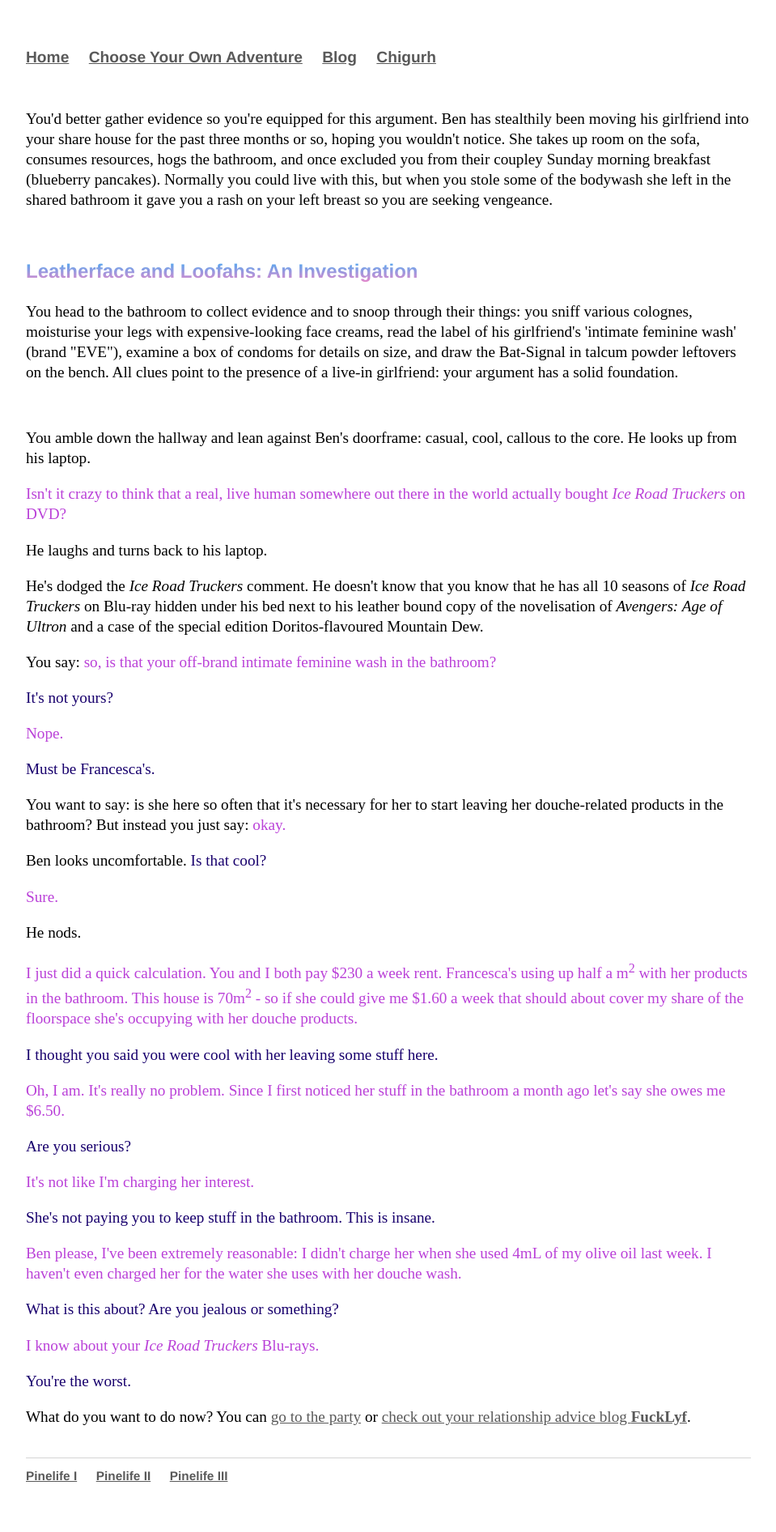
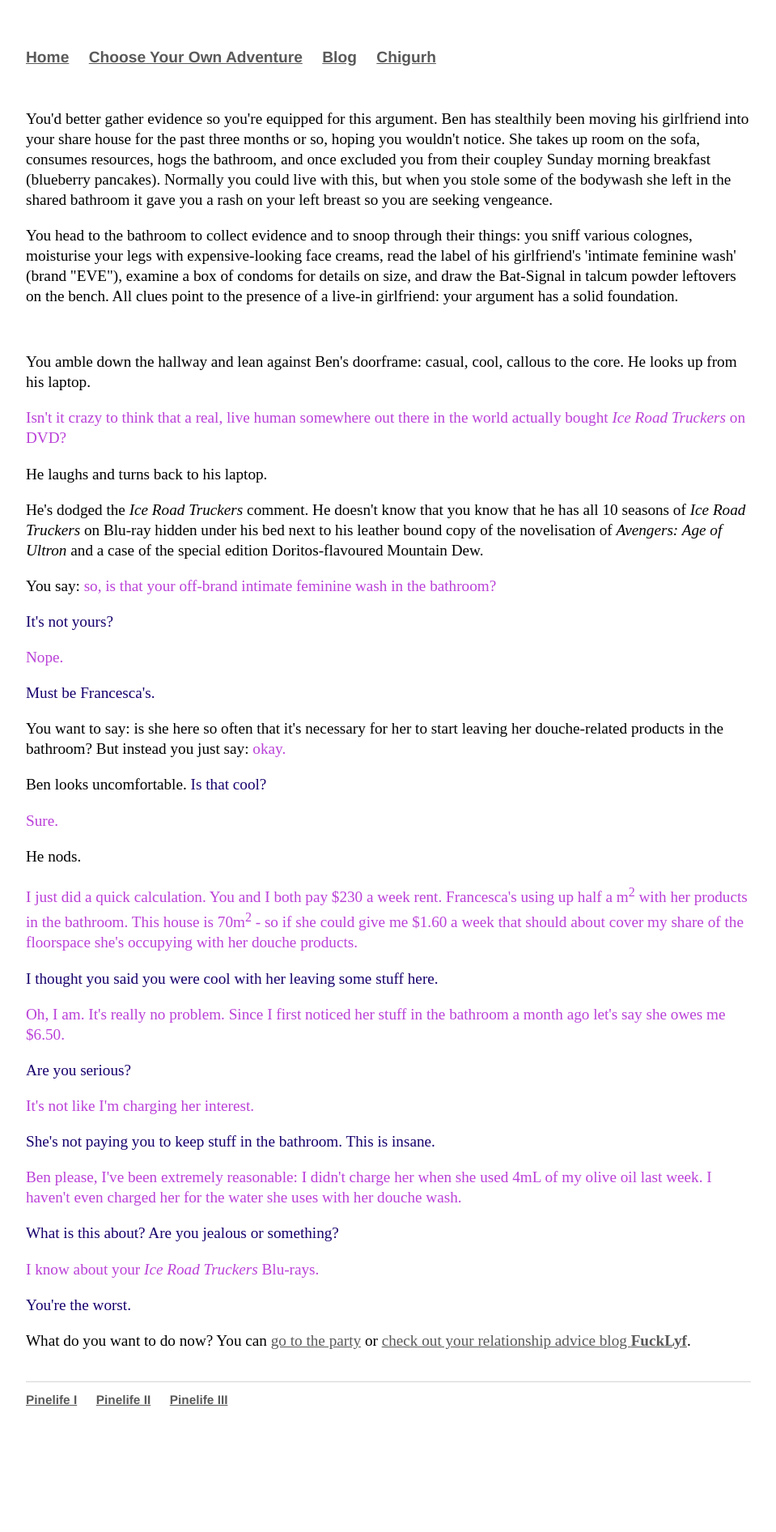
Before and after one commit to Pinelife/pinelife.github.io, a Jekyll site: the page built from Hellhole/Room3.html, in a window 1280 px wide. Shown: the whole page at 81% size, without its empty margins (160-1119 px from the left). Built offline with Jekyll 4.4.1, drawn with Linux system fonts in a browser that asks for light colours; after the commit the page ends 1798 px from its top, so only the background shows below that.

Commit message:
Update Room3.html

```diff
--- a/Hellhole/Room3.html
+++ b/Hellhole/Room3.html
@@ -9,8 +9,8 @@ title: Pinelife
   excluded you from their coupley Sunday morning breakfast (blueberry pancakes). Normally you could live with
   this, but when you stole some of the bodywash she left in the shared bathroom it gave you a  rash on your
   left breast so you are seeking vengeance.</p>
-<br/>
-<h3>Leatherface and Loofahs: An Investigation</h3>
+
+
 <p>You head to the bathroom to collect evidence and to snoop through
   their things: you sniff various colognes, moisturise your legs with expensive-looking face creams, read the
   label of his girlfriend's 'intimate feminine wash' (brand "EVE"), examine a box of condoms for details on
```
